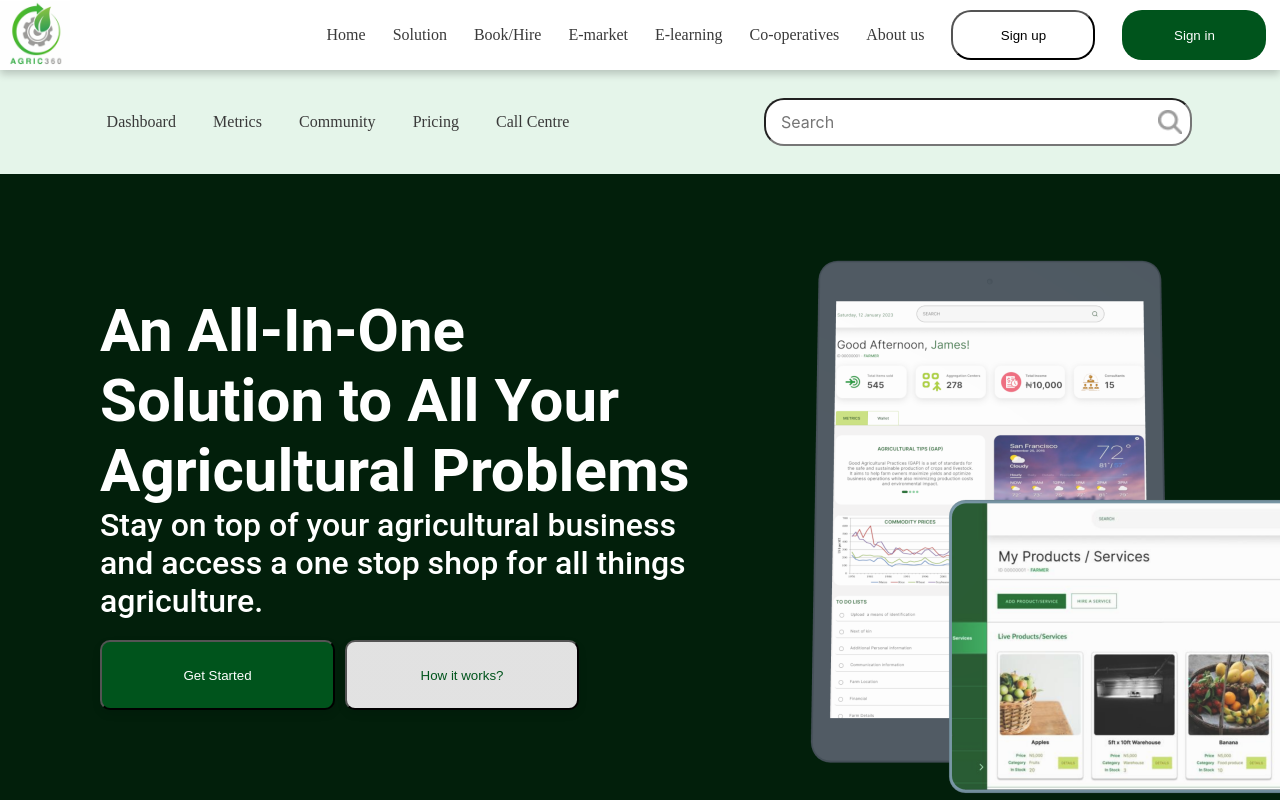
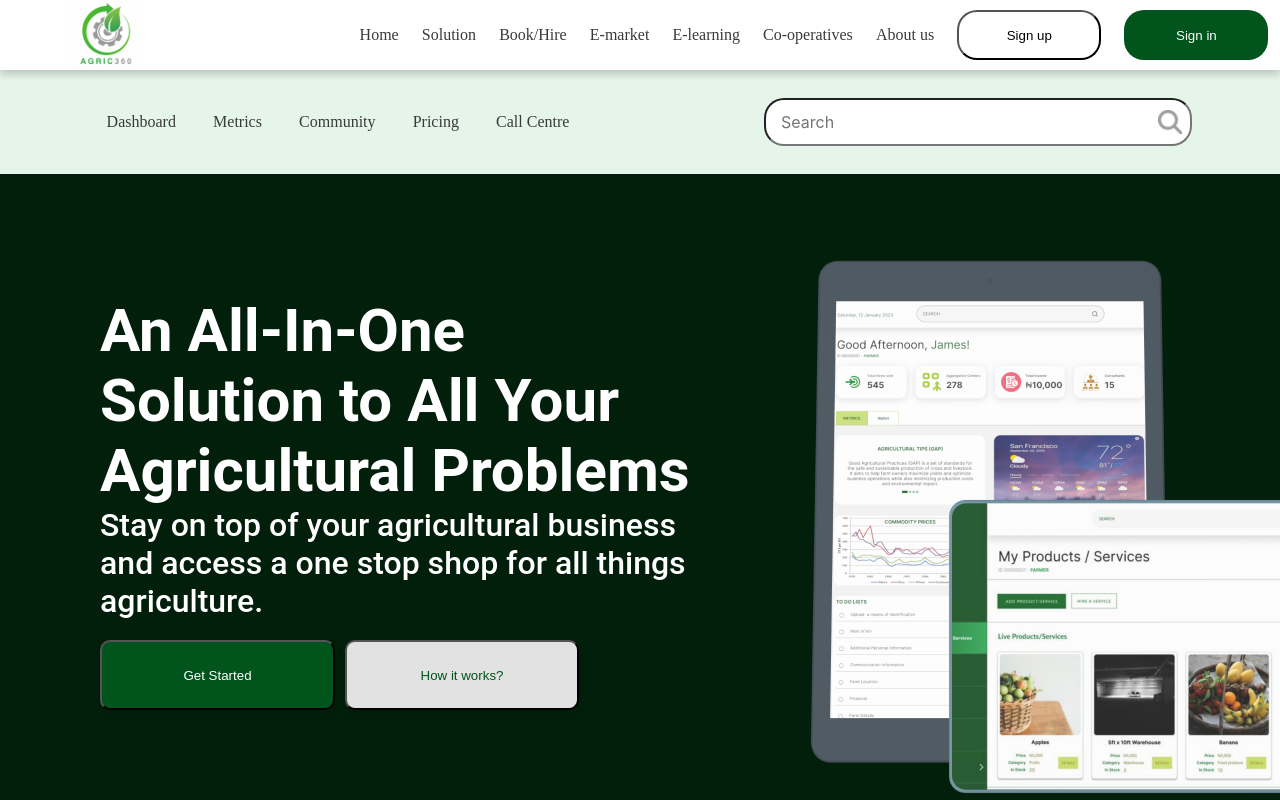
Before and after one commit to AbdullahTayyab894/newproject, a React (Create React App) app: page / in a window 1280 px wide. Shown: the top 800 px of the page. Built offline with nearby package versions, Linux system fonts and the light colour scheme.

Commit message:
left margin added at navbar

```diff
--- a/src/components/navbar/Navbar.css
+++ b/src/components/navbar/Navbar.css
@@ -14,6 +14,7 @@
 .Logo {
     grid-area: logo;
     height: 70px;
+    margin-left: 70px;
 }
 
 .Nav {
@@ -81,7 +82,7 @@
     transform: scale(1.2);
 }
 
-@media (max-width: 850px) {
+@media (max-width: 1000px) {
     .Header {
         grid-template-areas: "logo burger" "nav nav";
     }
--- a/src/components/navbar/Navbar.js
+++ b/src/components/navbar/Navbar.js
@@ -9,7 +9,7 @@ export default function Navbar() {
     const [isSmallScreen, setIsSmallScreen] = useState(false);
 
     useEffect(() => {
-        const mediaQuery = window.matchMedia("(max-width: 850px)");
+        const mediaQuery = window.matchMedia("(max-width: 1000px)");
         mediaQuery.addListener(handleMediaQueryChange);
         handleMediaQueryChange(mediaQuery);
 
```
